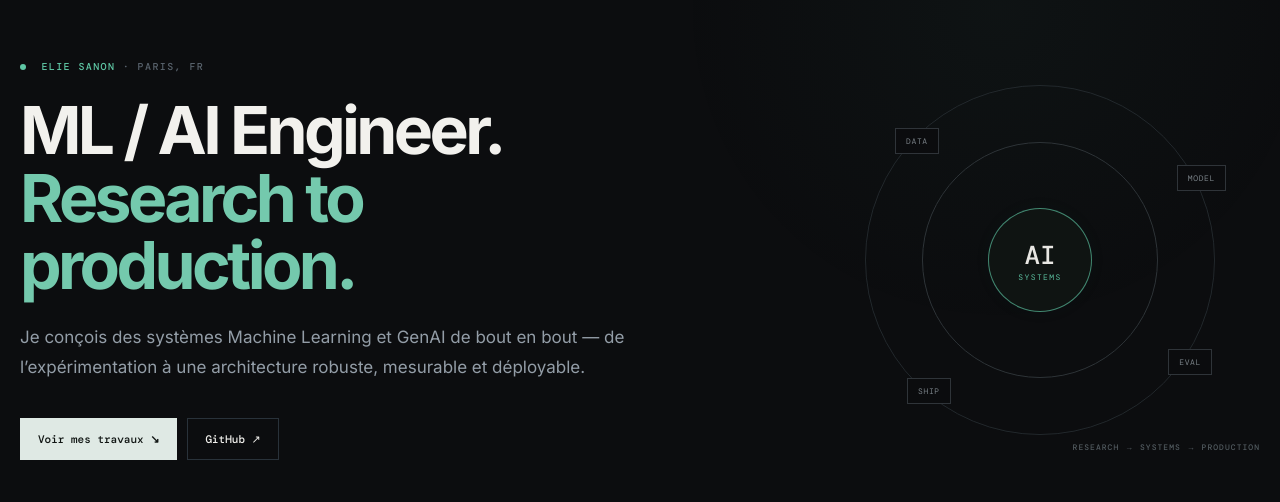
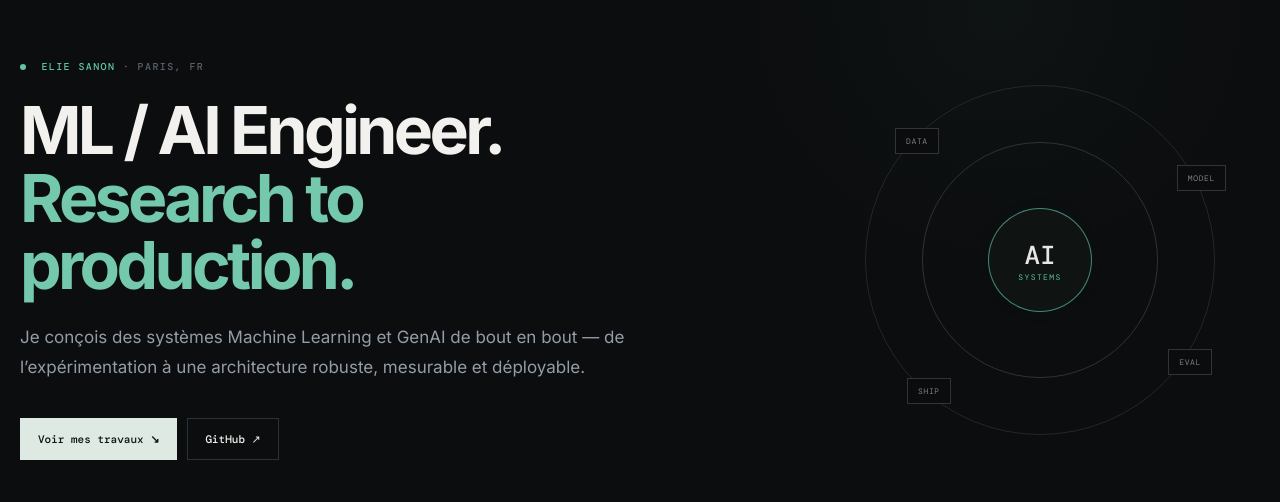
Before and after one commit to esanonpro/portfolio, a Next.js app: page / in a window 1280 px wide. Shown: the part 127-629 px from the top of the page. Built offline with nearby package versions, Linux system fonts and the light colour scheme; a web font is replaced by a local one.

Commit message:
design: remove redundant hero caption

```diff
--- a/app/page.tsx
+++ b/app/page.tsx
@@ -9,7 +9,7 @@ export default function Home(){
   <nav><a className="brand" href="#">ES<span>.</span></a><div className="navlinks"><a href="#experience">Expériences</a><a href="/research">Recherche</a><a href="#about">À propos</a><a className="navCta" href="/cv_elie_sanon.pdf" target="_blank" rel="noreferrer">CV ↗</a></div></nav>
   <section className="hero heroV21">
    <div className="heroCopy"><div className="eyebrow"><i/> ELIE SANON <span>· PARIS, FR</span></div><h1>ML / AI Engineer.<br/><em>Research to production.</em></h1><p className="lead">Je conçois des systèmes Machine Learning et GenAI de bout en bout — de l’expérimentation à une architecture robuste, mesurable et déployable.</p><div className="actions"><a className="primary" href="#experience">Voir mes travaux <b>↘</b></a><a className="secondary" href="https://github.com/esanonpro" target="_blank" rel="noreferrer">GitHub ↗</a></div></div>
-   <div className="heroVisual heroVisualV3" aria-label="AI systems lifecycle"><div className="orbit o1"/><div className="orbit o2"/><div className="core"><span>AI</span><small>SYSTEMS</small></div><div className="node n1">DATA</div><div className="node n2">MODEL</div><div className="node n3">EVAL</div><div className="node n4">SHIP</div><div className="visualCaption">RESEARCH → SYSTEMS → PRODUCTION</div></div>
+   <div className="heroVisual heroVisualV3" aria-label="AI systems lifecycle"><div className="orbit o1"/><div className="orbit o2"/><div className="core"><span>AI</span><small>SYSTEMS</small></div><div className="node n1">DATA</div><div className="node n2">MODEL</div><div className="node n3">EVAL</div><div className="node n4">SHIP</div></div>
   </section>
 
   <section className="strip"><span className="stripLabel">CURRENT STACK</span>{["Python","LangGraph","GCP","Vertex AI","Docker","FastAPI","TypeScript","Next.js"].map(x=><span key={x}>{x}</span>)}</section>
```
